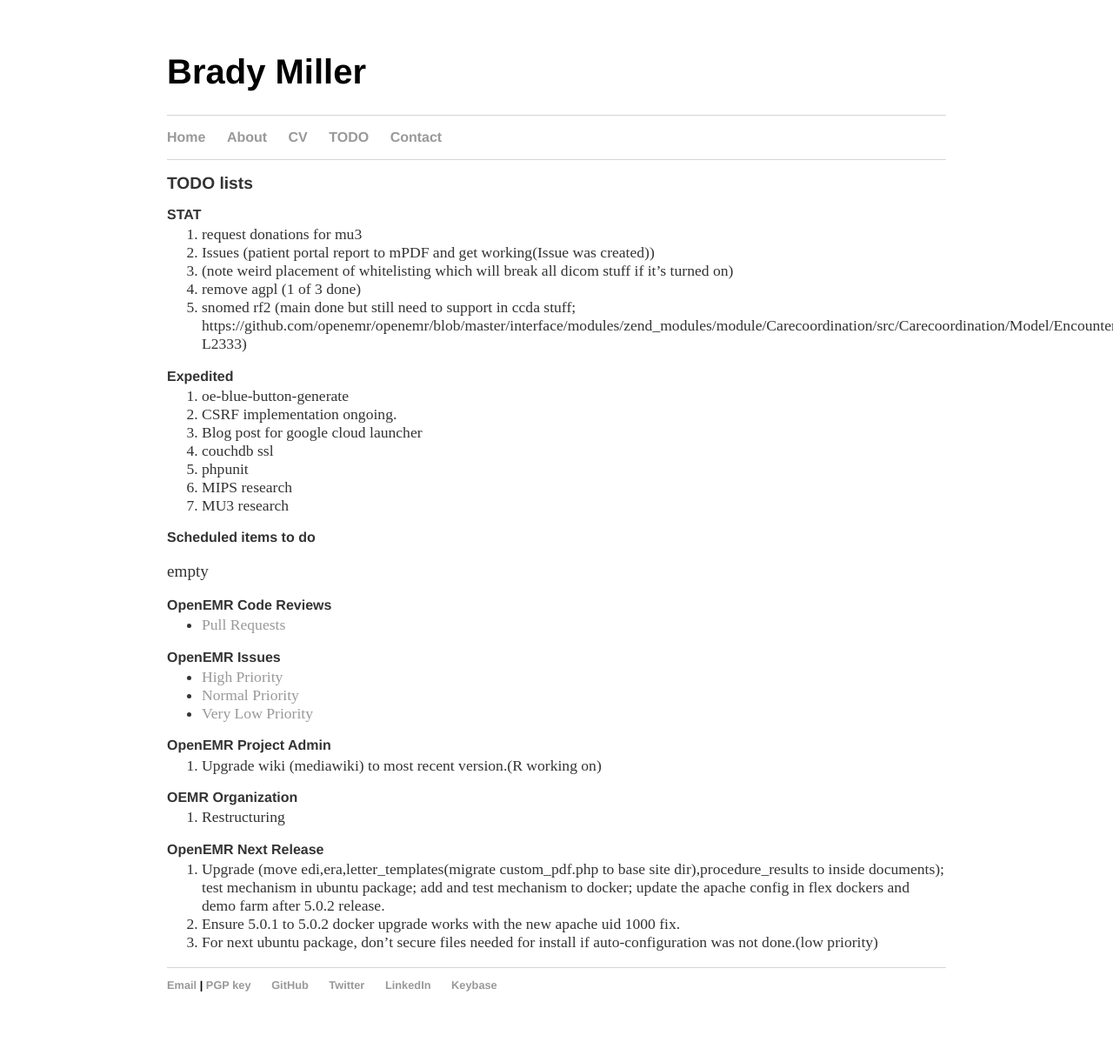
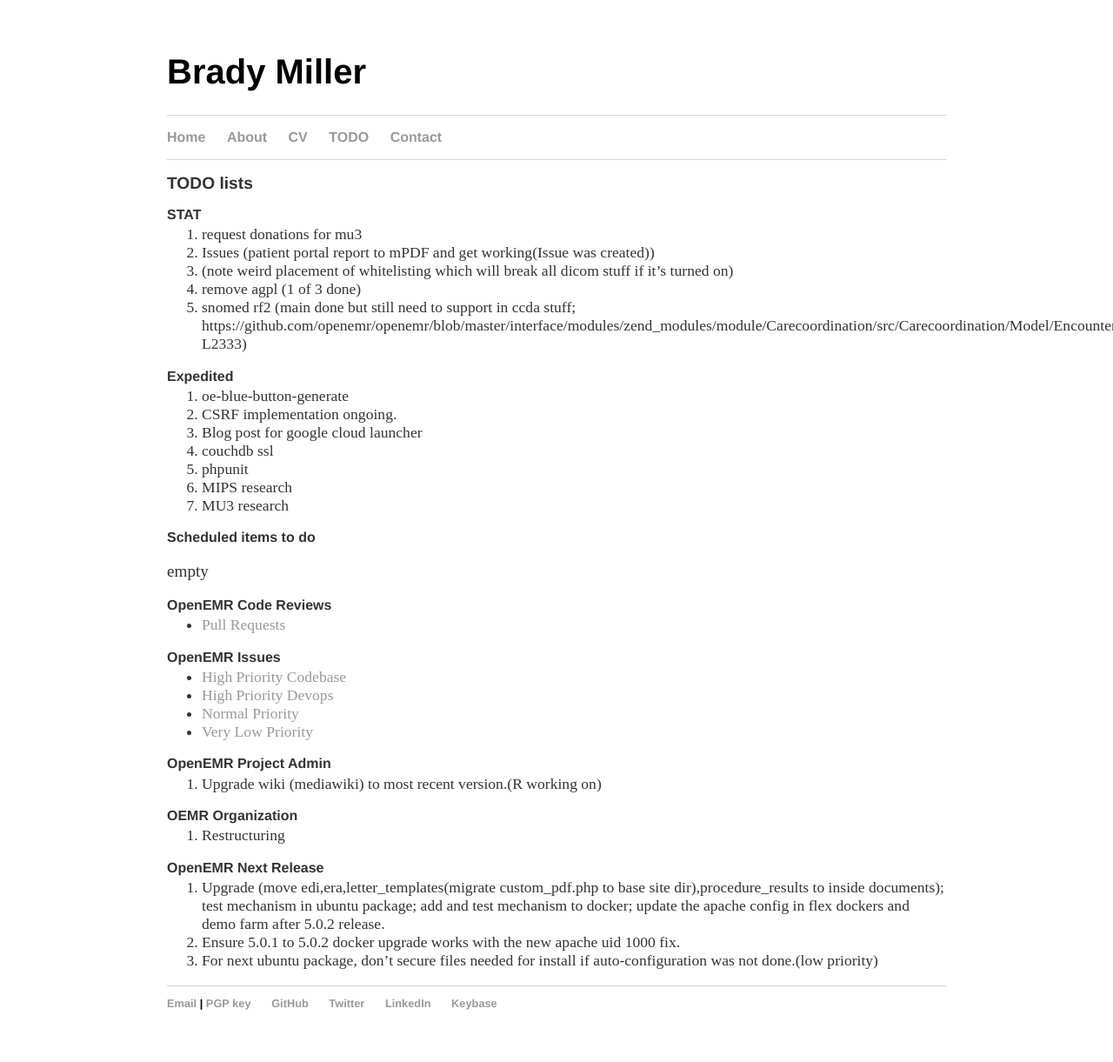
Before and after one commit to bradymiller/bradymiller.github.io, a Jekyll site: the page built from todo/index.md, in a window 1280 px wide. Shown: the whole page at 87% size. Built offline with Jekyll 4.4.1, drawn with Linux system fonts in a browser that asks for light colours; our own code applies the rules of GitHub Pages for plain Markdown files; before the commit the page ends 1200 px from its top, so only the background shows below that.

Commit message:
Update index.md

```diff
--- a/todo/index.md
+++ b/todo/index.md
@@ -26,9 +26,10 @@
 * [Pull Requests](https://github.com/openemr/openemr/pulls)
 
 ### OpenEMR Issues
-* [High Priority](https://github.com/openemr/openemr/milestone/2)
-* [Normal Priority](https://github.com/openemr/openemr/milestone/4)
-* [Very Low Priority](https://github.com/openemr/openemr/milestone/5)
+* [High Priority Codebase](https://github.com/openemr/openemr/milestone/4)
+* [High Priority Devops](https://github.com/openemr/openemr-devops/milestone/1)
+* [Normal Priority](https://github.com/openemr/openemr/milestone/5)
+* [Very Low Priority](https://github.com/openemr/openemr/milestone/6)
 
 ### OpenEMR Project Admin
 1. Upgrade wiki (mediawiki) to most recent version.(R working on)
```
